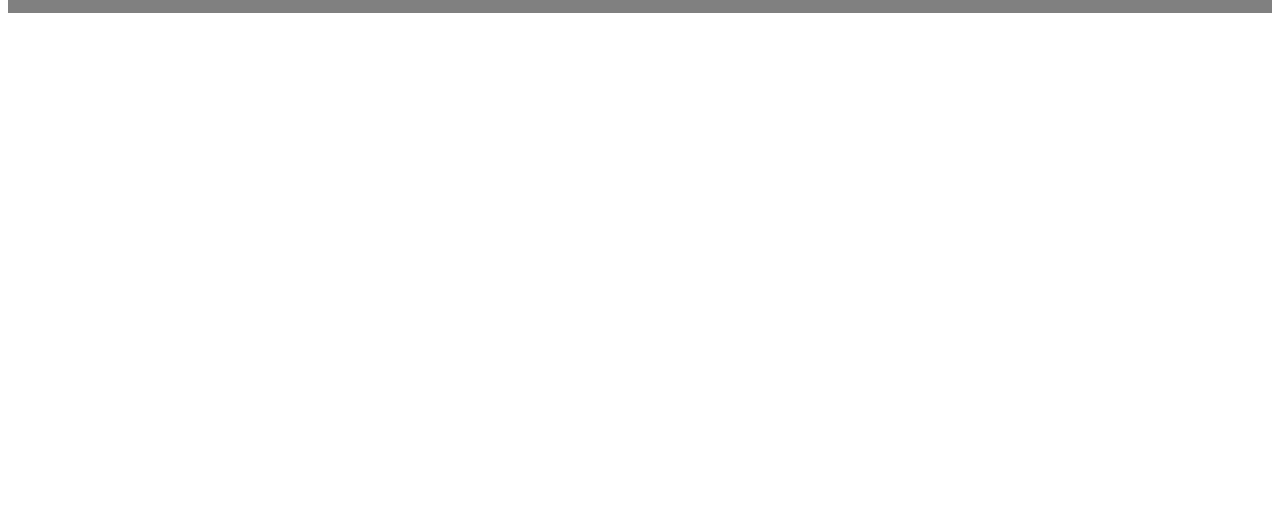
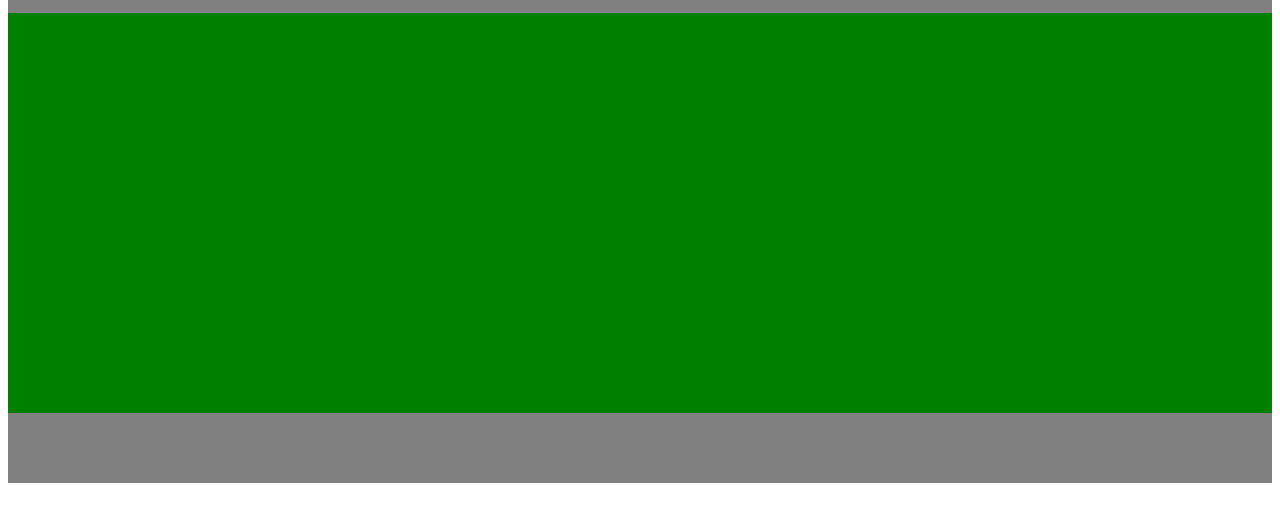
Before and after one commit to MuhammadWaqar3325/SYLANI--BATCH4, a plain HTML site: page second assignment/index.html in a window 1280 px wide. Shown: the part 65-586 px from the top of the page. Drawn offline with Linux system fonts and the light colour scheme.

Commit message:
flex box

```diff
--- a/second assignment/index.html
+++ b/second assignment/index.html
@@ -12,19 +12,28 @@
 <div class="header">
 
 <div>
-    <h1>
-        chania
-    </h1>
-</div>
+      <h1>
+          chania
+      </h1>
+    </div>
 
 </div>
 
 <div>
 
+    <div id="mainContant">   </div>
+    <!-- <div id="">   </div> -->
+
+
+
 
 </div>
 
-<div>
+
+<div id="foter">
+
+
+
 
 
 </div>
--- a/second assignment/style.css
+++ b/second assignment/style.css
@@ -6,3 +6,13 @@
     align-items: center;
 
 }
+#mainContant{
+
+    background-color: green;
+    height: 400px;
+
+}
+#foter{
+    background-color: grey;
+    height: 70px;
+}
```
